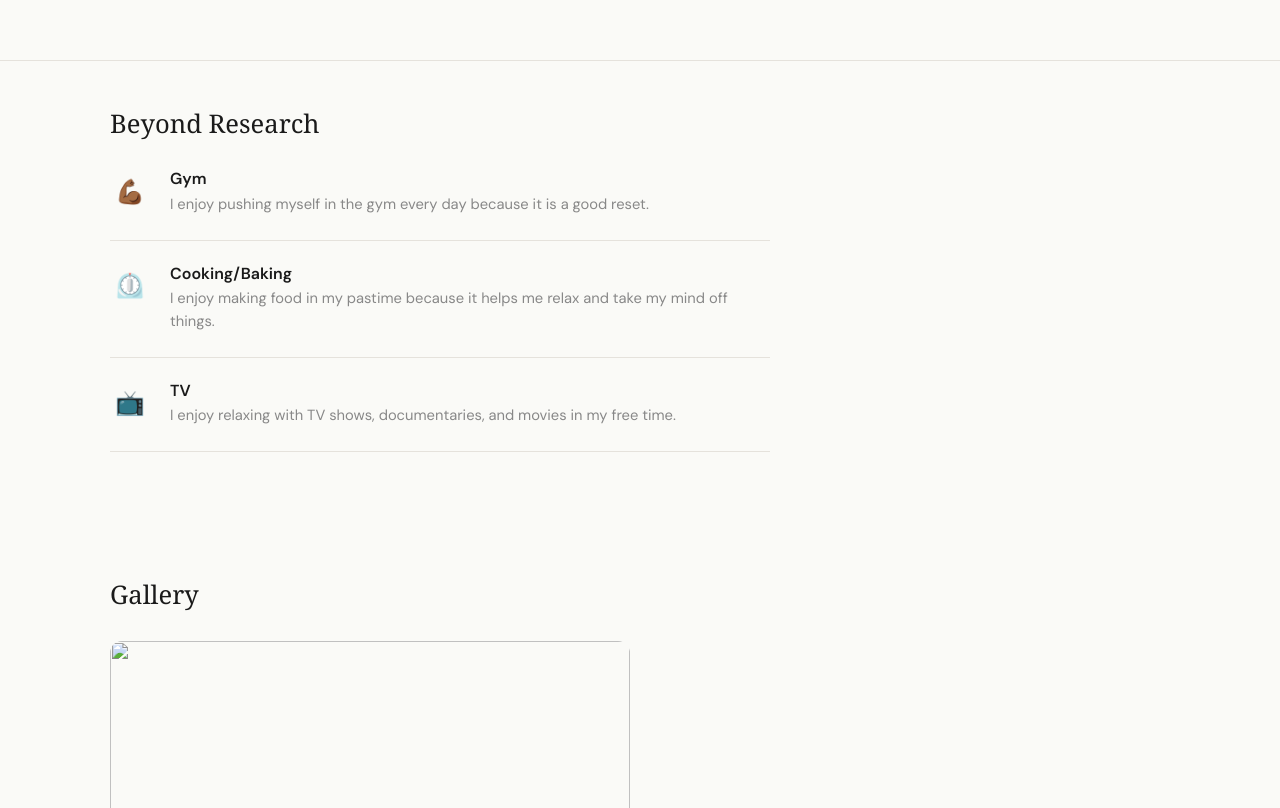
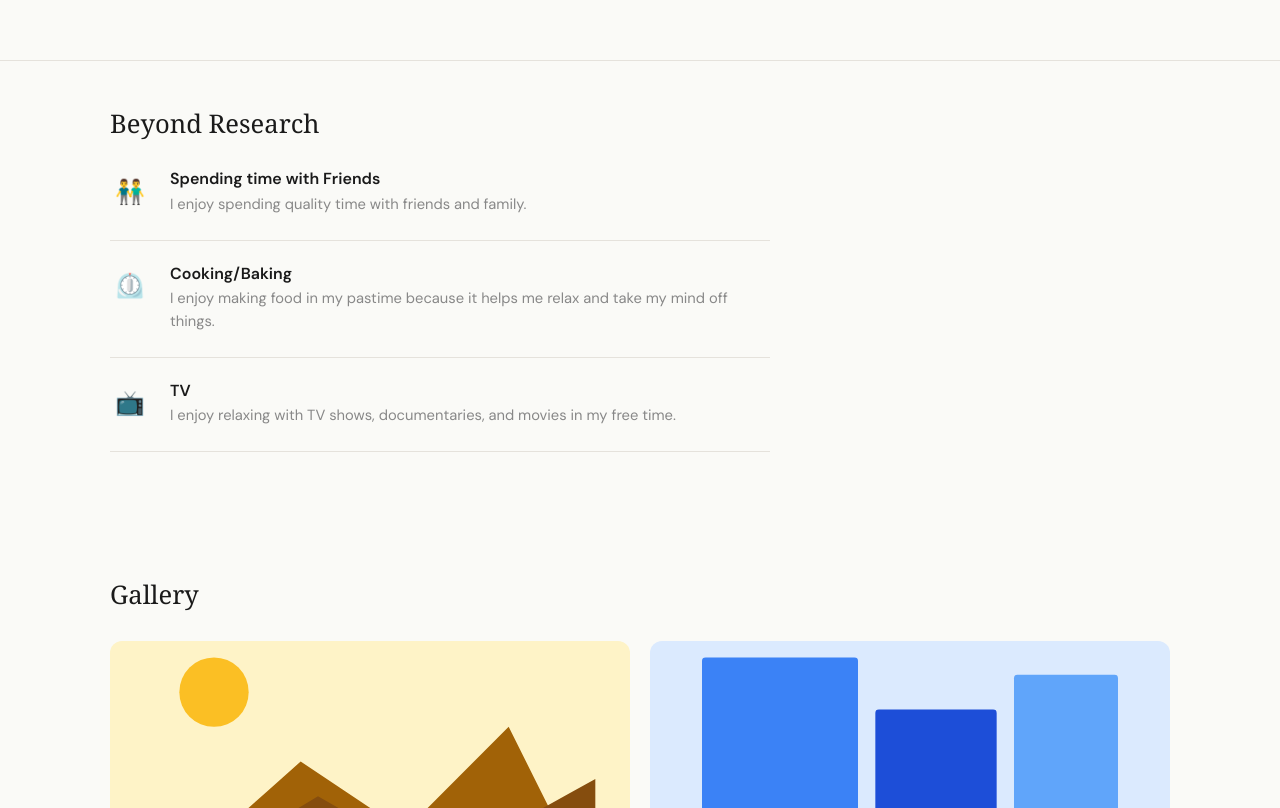
Before and after one commit to jda065/jda065ceamls26.github.io, a Jekyll site: the page built from pages/about-me.md, in a window 1280 px wide and 900 px high, scrolled down 895 px, cut to the strip 92-900 px from the top of the window. Built offline with Jekyll 4.4.1, drawn with Linux system fonts in a browser that asks for light colours; some web fonts are replaced.

Commit message:
Update about-me.md

```diff
--- a/pages/about-me.md
+++ b/pages/about-me.md
@@ -16,9 +16,9 @@ about:
     Outside of academics, I enjoy boxing, going to the gym, and working on personal projects that help m
 
   hobbies:
-    - icon: 💪🏾
-      title: Gym
-      description: I enjoy pushing myself in the gym every day because it is a good reset.
+    - icon: 👬
+      title: Spending time with Friends
+      description: I enjoy spending quality time with friends and family.
     - icon: ⏲️
       title: Cooking/Baking
       description: I enjoy making food in my pastime because it helps me relax and take my mind off things.
@@ -27,7 +27,12 @@ about:
       description: I enjoy relaxing with TV shows, documentaries, and movies in my free time.
 
 
+
   gallery:
-
-      caption: Hanging out with friends after class.
+    - image: /assets/images/gallery-1.svg
+      caption: A
+    - image: /assets/images/gallery-2.svg
+      caption: A meal I made
+    - image: /assets/images/gallery-3.svg
+      caption: Hanging out with family.
 ---
```
